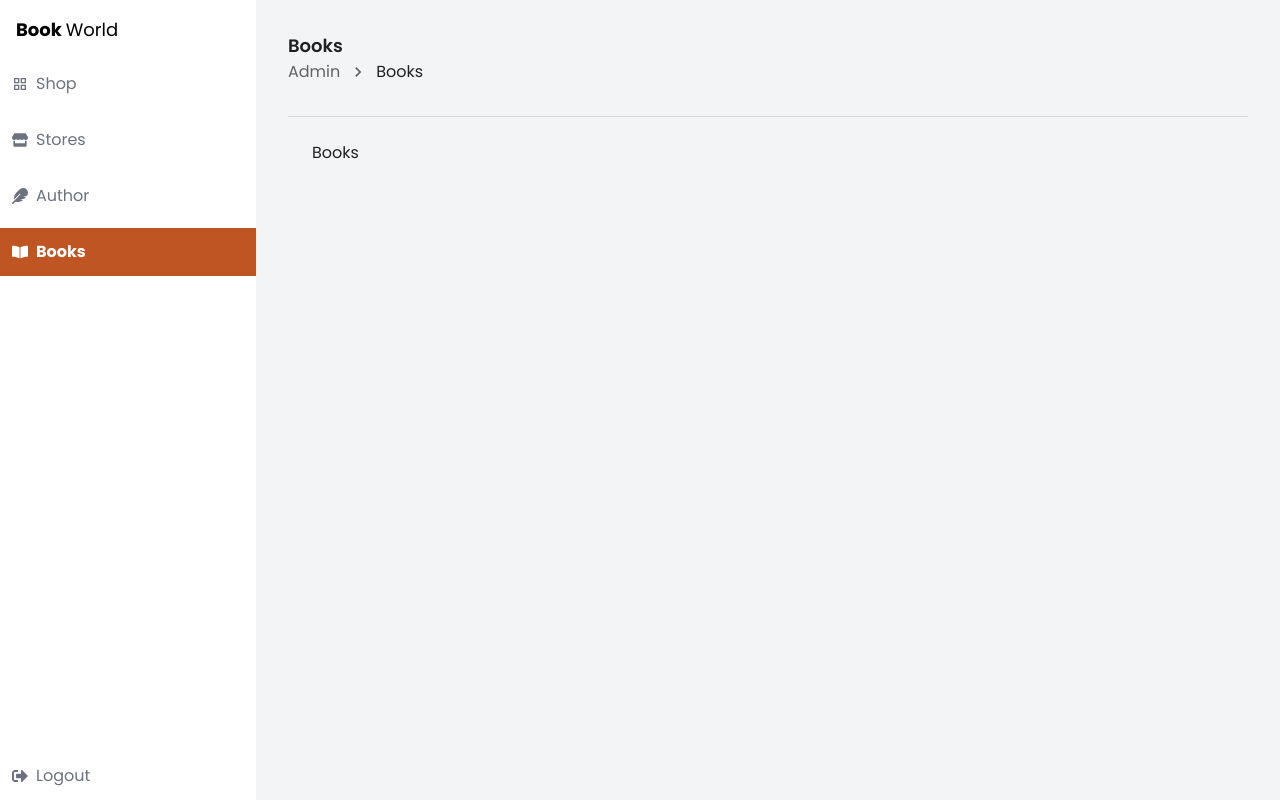
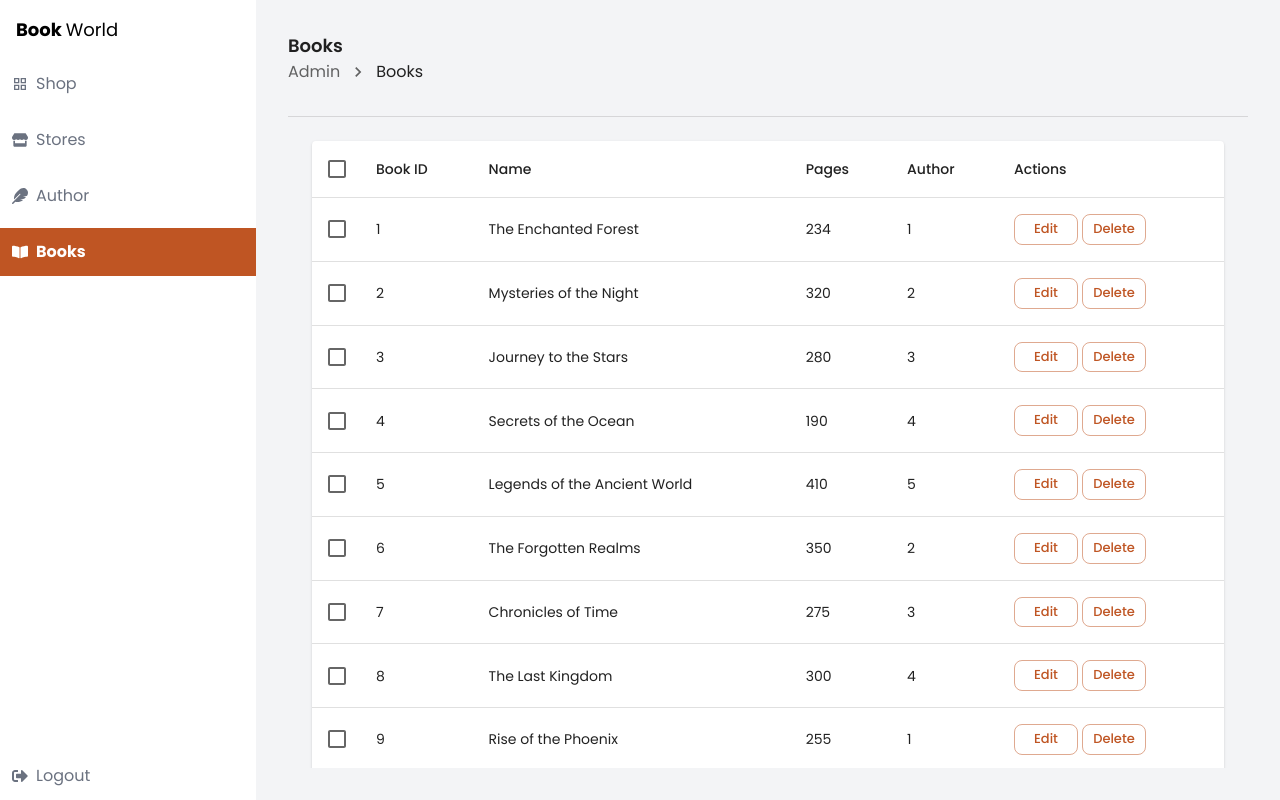
Before and after one commit to aahmedramy1/bookworld, a React (Create React App) app: page /admin/books in a window 1280 px wide. Built offline with nearby package versions, Linux system fonts and the light colour scheme.

Commit message:
feat: GenericList

```diff
--- /dev/null
+++ b/src/components/GenericList.jsx
@@ -0,0 +1,173 @@
+import React, { useState } from 'react';
+import PropTypes from 'prop-types';
+import {
+    Table,
+    TableBody,
+    TableCell,
+    TableContainer,
+    TableHead,
+    TablePagination,
+    TableRow,
+    Checkbox,
+    Button,
+    Paper
+} from '@mui/material';
+
+const GenericList = ({ data, columns, onSelectionChange }) => {
+    const [selected, setSelected] = useState([]);
+    const [page, setPage] = useState(0);
+    const [rowsPerPage, setRowsPerPage] = useState(10);
+
+
+    const getRowId = (row, index) => row.id ?? index;
+
+
+    const handleSelectAllClick = (event) => {
+        if (event.target.checked) {
+            const newSelectedIds = data.map((row, index) => getRowId(row, index));
+            setSelected(newSelectedIds);
+            if (onSelectionChange) {
+                onSelectionChange(data);
+            }
+        } else {
+            setSelected([]);
+            if (onSelectionChange) {
+                onSelectionChange([]);
+            }
+        }
+    };
+
+    const handleClick = (event, row, overallIndex) => {
+        const id = getRowId(row, overallIndex);
+        const selectedIndex = selected.indexOf(id);
+        let newSelected = [];
+
+        if (selectedIndex === -1) {
+            newSelected = [...selected, id];
+        } else {
+            newSelected = selected.filter(item => item !== id);
+        }
+        setSelected(newSelected);
+
+        const selectedRows = data.filter((r, i) => newSelected.includes(getRowId(r, i)));
+        if (onSelectionChange) {
+            onSelectionChange(selectedRows);
+        }
+    };
+
+    const isSelected = (row, overallIndex) => selected.indexOf(getRowId(row, overallIndex)) !== -1;
+
+    const handleChangePage = (event, newPage) => {
+        setPage(newPage);
+    };
+
+    const handleChangeRowsPerPage = (event) => {
+        setRowsPerPage(parseInt(event.target.value, 10));
+        setPage(0);
+    };
+
+    const paginatedData = data.slice(page * rowsPerPage, page * rowsPerPage + rowsPerPage);
+
+    return (
+        <Paper>
+            <TableContainer>
+                <Table>
+                    <TableHead>
+                        <TableRow>
+                            <TableCell padding="checkbox">
+                                <Checkbox
+                                    indeterminate={selected.length > 0 && selected.length < data.length}
+                                    checked={data.length > 0 && selected.length === data.length}
+                                    onChange={handleSelectAllClick}
+                                />
+                            </TableCell>
+                            {/* Render headers for each column */}
+                            {columns.map((column, colIndex) => (
+                                <TableCell key={colIndex}>
+                                    {column.headerName}
+                                </TableCell>
+                            ))}
+                        </TableRow>
+                    </TableHead>
+                    <TableBody>
+                        {paginatedData.map((row, rowIndex) => {
+                            const overallIndex = page * rowsPerPage + rowIndex;
+                            const isItemSelected = isSelected(row, overallIndex);
+
+                            return (
+                                <TableRow
+                                    hover
+                                    key={getRowId(row, overallIndex)}
+                                    role="checkbox"
+                                    aria-checked={isItemSelected}
+                                    selected={isItemSelected}
+                                >
+                                    <TableCell padding="checkbox">
+                                        <Checkbox
+                                            checked={isItemSelected}
+                                            onChange={(event) => handleClick(event, row, overallIndex)}
+                                        />
+                                    </TableCell>
+
+                                    {columns.map((column, colIndex) => (
+                                        <TableCell key={colIndex}>
+                                            {column.actions ? (
+                                                column.actions.map((action, actionIndex) => (
+                                                    <Button
+                                                        key={actionIndex}
+                                                        onClick={() => action.onClick(row)}
+                                                        size="small"
+                                                        variant="outlined"
+                                                        style={{ marginRight: 4 }}
+                                                    >
+                                                        {action.label}
+                                                    </Button>
+                                                ))
+                                            ) : column.renderCell ? (
+                                                // If a custom renderCell function is provided.
+                                                column.renderCell(row[column.field], row)
+                                            ) : (
+                                                // Default: display the data field.
+                                                row[column.field]
+                                            )}
+                                        </TableCell>
+                                    ))}
+                                </TableRow>
+                            );
+                        })}
+                    </TableBody>
+                </Table>
+            </TableContainer>
+
+            <TablePagination
+                component="div"
+                count={data.length}
+                page={page}
+                onPageChange={handleChangePage}
+                rowsPerPage={rowsPerPage}
+                onRowsPerPageChange={handleChangeRowsPerPage}
+                rowsPerPageOptions={[5, 10, 25]}
+            />
+        </Paper>
+    );
+};
+
+GenericList.propTypes = {
+    data: PropTypes.array.isRequired,
+    columns: PropTypes.arrayOf(
+        PropTypes.shape({
+            field: PropTypes.string,
+            headerName: PropTypes.string,
+            renderCell: PropTypes.func,
+            actions: PropTypes.arrayOf(
+                PropTypes.shape({
+                    label: PropTypes.string.isRequired,
+                    onClick: PropTypes.func.isRequired,
+                })
+            )
+        })
+    ).isRequired,
+    onSelectionChange: PropTypes.func,
+};
+
+export default GenericList;
--- a/src/pages/Books.jsx
+++ b/src/pages/Books.jsx
@@ -1,9 +1,49 @@
+import React, { useState } from 'react';
+import GenericList from '../components/GenericList';
+import {useSelector} from "react-redux";
+
 const Books = () => {
+    const [selectedRows, setSelectedRows] = useState([]);
+    const data = useSelector(state => state.books);
+
+    const columns = [
+        {field: 'id', headerName: 'Book ID'},
+        { field: 'name', headerName: 'Name' },
+        {field: 'pageCount', headerName: 'Pages'},
+        {field: 'authorId', headerName: 'Author'},
+        {
+            headerName: 'Actions',
+            actions: [
+                {
+                    label: 'Edit',
+                    onClick: (row) => {
+                        console.log('Edit clicked for:', row);
+                    }
+                },
+                {
+                    label: 'Delete',
+                    onClick: (row) => {
+                        console.log('Delete clicked for:', row);
+                    }
+                }
+            ]
+        }
+    ];
+
+    const handleSelectionChange = (newSelectedRows) => {
+        setSelectedRows(newSelectedRows);
+        console.log('Selected rows:', newSelectedRows);
+    };
+
     return (
         <div>
-            <h1>Books</h1>
+            <GenericList
+                data={data}
+                columns={columns}
+                onSelectionChange={handleSelectionChange}
+            />
         </div>
     );
-}
+};
 
 export default Books;
```
